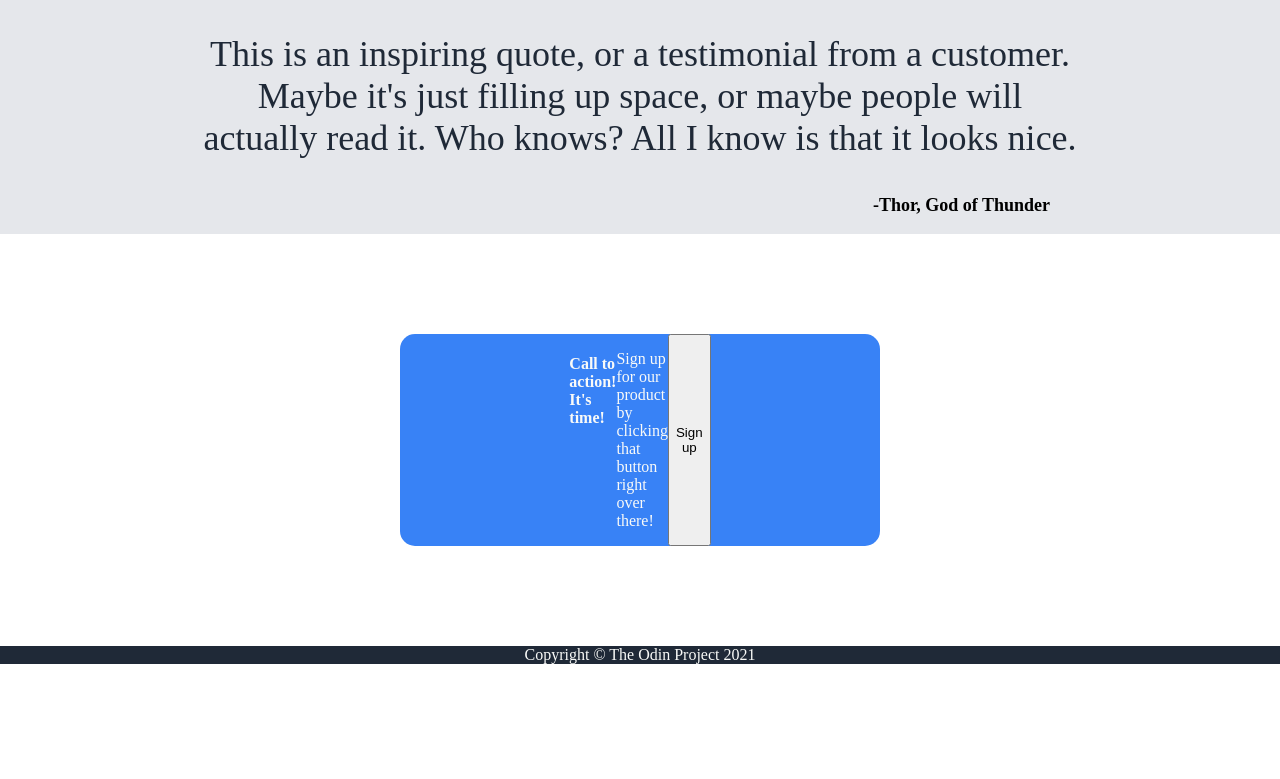
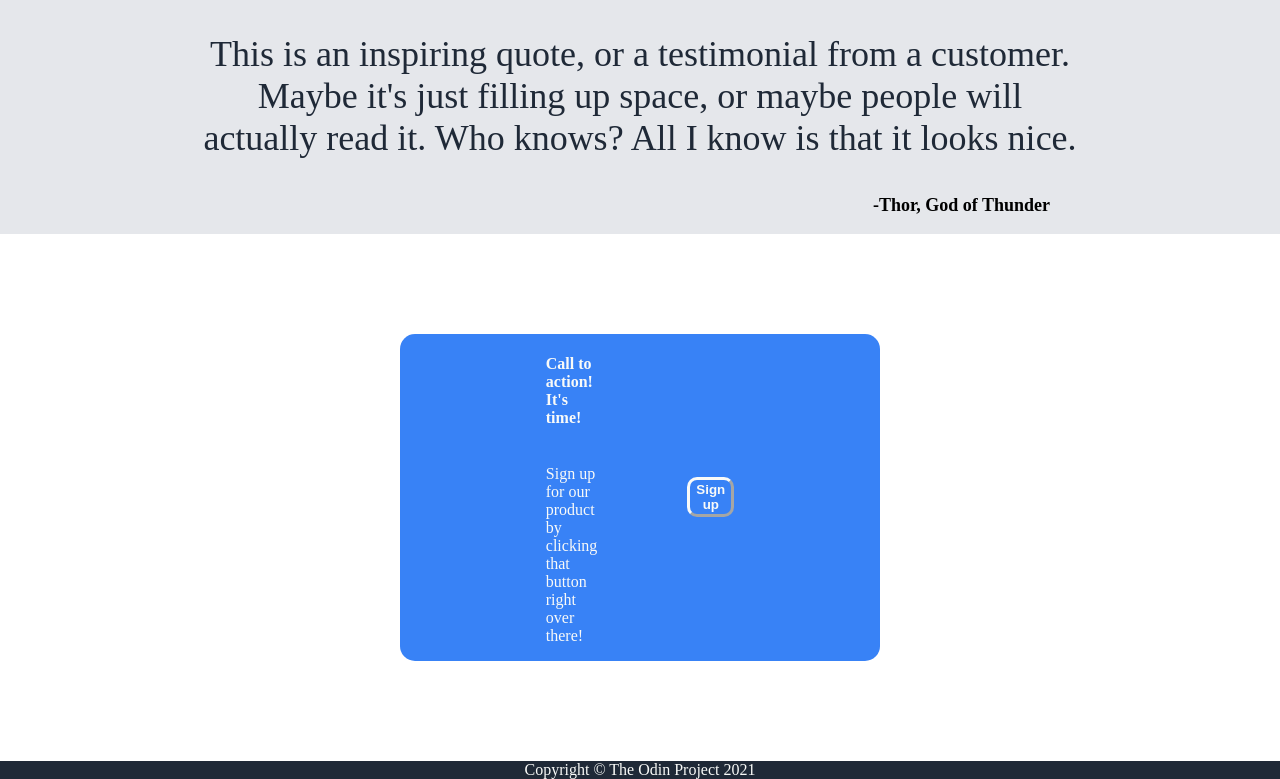
Before and after one commit to harryjwatkins/odin-landing-page, a plain HTML site: page index.html in a window 1280 px wide. Shown: the part 362-1141 px from the top of the page. Before the commit the page ends 1026 px from the top, so only its background shows below. Drawn offline with Linux system fonts and the light colour scheme.

Commit message:
Tidy up container-four

```diff
--- a/index.html
+++ b/index.html
@@ -57,8 +57,11 @@
 
 
     <div class="container-four">
-        <h4>Call to action! It's time!</h4>
-        <p>Sign up for our product by clicking that button right over there!</p>
+        <div class="text">
+            <h4>Call to action! It's time!</h4>
+            <p>Sign up for our product by clicking that button right over there!</p>
+        </div>
+
         <button>Sign up</button>
 
 
--- a/style.css
+++ b/style.css
@@ -87,14 +87,33 @@ ul {
     color: #F9FAF8;
     display: flex;
     justify-content: center;
+    align-items: center;
     padding: 0 200px;
     margin: 100px 400px;
     border-radius: 15px;
+    gap: 90px;
 }
 
 .container-one button,
+.container-four button,
 .container-four {
     background-color: #3882F6;
+}
+
+.container-four button {
+    color: #F9FAF8;
+    border-color: #F9FAF8;
+    border-radius: 10px;
+    border-width: 3px;
+    font-weight: bold;
+    height: 40px;
+    width: 120px;
+}
+
+.text {
+    display: flex;
+    flex-direction: column;
+    gap: -10px;
 }
 
 footer {
```
